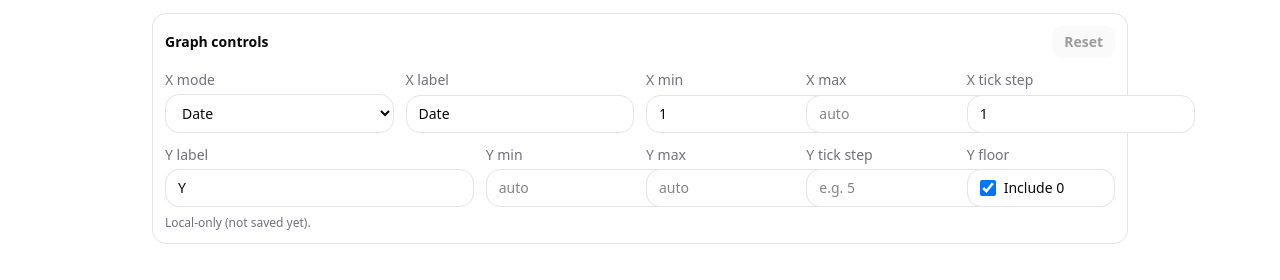
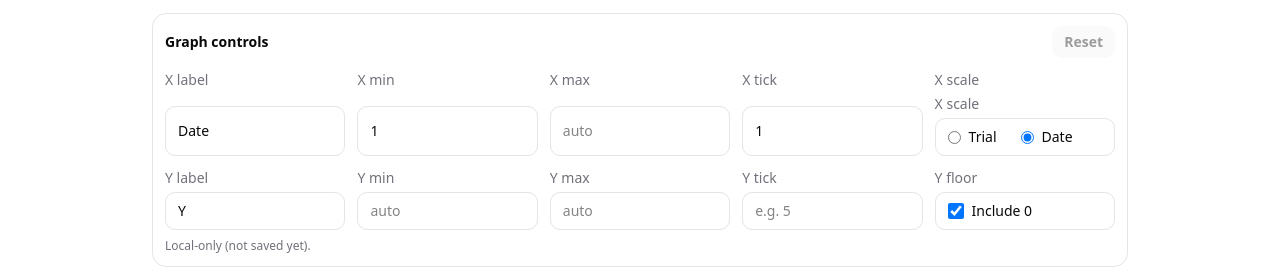
Before and after one commit to keashaborn/verbalsage-chat_v2, a Next.js app: page /developer/sslg in a window 1280 px wide. Shown: the part 292-572 px from the top of the page. Built offline with nearby package versions, Linux system fonts and the light colour scheme; no server answers.

Commit message:
auto: snapshot 2026-01-16T00:07:02Z

```diff
--- a/components/sslg/SSLGPanel.tsx
+++ b/components/sslg/SSLGPanel.tsx
@@ -545,34 +545,34 @@ export default function SSLGPanel({
             </button>
           </div>
 
+          {/* unified control styling */}
+          {(() => {
+            const inputCls = "w-full rounded-lg border bg-background px-3 py-2 text-sm";
+            const selectCls = inputCls;
+            const checkboxWrapCls = "flex items-center gap-2 rounded-lg border bg-background px-3 py-2";
+            const subHelpCls = "text-xs text-muted-foreground";
+            const labelCls = "grid gap-1 text-sm";
+            const labelTextCls = "text-muted-foreground";
+
+            return (
+              <>
                 {/* X */}
-          <div className="mt-3 grid gap-3 md:grid-cols-12">
-            <label className="md:col-span-3 grid gap-1 text-sm">
-              <span className="text-muted-foreground">X mode</span>
-              <select
-                className="rounded-xl border bg-background px-3 py-2 text-sm"
-                value={xMode}
-                onChange={(e) => setXMode(e.target.value as any)}
-              >
-                <option value="date">Date</option>
-                <option value="trial">Trial</option>
-              </select>
-            </label>
+                <div className="mt-3 grid gap-3 md:grid-cols-5">
 
-            <label className="md:col-span-3 grid gap-1 text-sm">
-              <span className="text-muted-foreground">X label</span>
+                  <label className={labelCls}>
+                    <span className={labelTextCls}>X label</span>
                     <input
-                className="rounded-xl border bg-background px-3 py-2 text-sm"
+                      className={inputCls}
                       value={xLabelOverride}
                       onChange={(e) => setXLabelOverride(e.target.value)}
                       placeholder={labelPack.xLabel}
                     />
                   </label>
 
-            <label className="md:col-span-2 grid gap-1 text-sm">
-              <span className="text-muted-foreground">X min</span>
+                  <label className={labelCls}>
+                    <span className={labelTextCls}>X min</span>
                     <input
-                className="rounded-xl border bg-background px-3 py-2 text-sm"
+                      className={inputCls}
                       value={xMinOverride}
                       onChange={(e) => setXMinOverride(e.target.value)}
                       placeholder="1"
@@ -580,10 +580,10 @@ export default function SSLGPanel({
                     />
                   </label>
 
-            <label className="md:col-span-2 grid gap-1 text-sm">
-              <span className="text-muted-foreground">X max</span>
+                  <label className={labelCls}>
+                    <span className={labelTextCls}>X max</span>
                     <input
-                className="rounded-xl border bg-background px-3 py-2 text-sm"
+                      className={inputCls}
                       value={xMaxOverride}
                       onChange={(e) => setXMaxOverride(e.target.value)}
                       placeholder="auto"
@@ -591,56 +591,87 @@ export default function SSLGPanel({
                     />
                   </label>
 
-            <label className="md:col-span-2 grid gap-1 text-sm">
-              <span className="text-muted-foreground">X tick step</span>
+                  <label className={labelCls}>
+                    <span className={labelTextCls}>X tick</span>
                     <input
-                className="rounded-xl border bg-background px-3 py-2 text-sm"
+                      className={inputCls}
                       value={xTickStepOverride}
                       onChange={(e) => setXTickStepOverride(e.target.value)}
                       placeholder="1"
                       inputMode="decimal"
                     />
                   </label>
+
+                  <label className={labelCls}>
+                    <span className={labelTextCls}>X scale</span>
+                    <div className={labelCls}>
+                      <span className={labelTextCls}>X scale</span>
+                      <div className={checkboxWrapCls}>
+                        <label className="flex items-center gap-2">
+                          <input
+                            type="radio"
+                            name="xmode"
+                            value="trial"
+                            checked={xMode === "trial"}
+                            onChange={() => setXMode("trial")}
+                          />
+                          <span>Trial</span>
+                        </label>
+                        <label className="ml-4 flex items-center gap-2">
+                          <input
+                            type="radio"
+                            name="xmode"
+                            value="date"
+                            checked={xMode === "date"}
+                            onChange={() => setXMode("date")}
+                          />
+                          <span>Date</span>
+                        </label>
+                      </div>
+                    </div>
+                  </label>
                 </div>
 
                 {/* Y */}
-          <div className="mt-3 grid gap-3 md:grid-cols-12">
-            <label className="md:col-span-4 grid gap-1 text-sm">
-              <span className="text-muted-foreground">Y label</span>
+                <div className="mt-3 grid gap-3 md:grid-cols-5">
+                  <label className={labelCls}>
+                    <span className={labelTextCls}>Y label</span>
                     <input
-                className="rounded-xl border bg-background px-3 py-2 text-sm"
+                      className={inputCls}
                       value={yLabelOverride}
                       onChange={(e) => setYLabelOverride(e.target.value)}
                       placeholder={labelPack.yLabelWithUnit}
                     />
                   </label>
 
-            <label className="md:col-span-2 grid gap-1 text-sm">
-              <span className="text-muted-foreground">Y min</span>
+                  <label className={labelCls}>
+                    <span className={labelTextCls}>Y min</span>
                     <input
-                className="rounded-xl border bg-background px-3 py-2 text-sm"
-                type="number"
+                      className={inputCls}
+                      type="no type"
                       value={yMinOverride}
                       onChange={(e) => setYMinOverride(e.target.value)}
                       placeholder="auto"
+                      inputMode="decimal"
                     />
                   </label>
 
-            <label className="md:col-span-2 grid gap-1 text-sm">
-              <span className="text-muted-foreground">Y max</span>
+                  <label className={labelCls}>
+                    <span className={labelTextCls}>Y max</span>
                     <input
-                className="rounded-xl border bg-background px-3 py-2 text-sm"
-                type="number"
+                      className={inputCls}
+                      type="no type"
                       value={yMaxOverride}
                       onChange={(e) => setYMaxOverride(e.target.value)}
                       placeholder="auto"
+                      inputMode="decimal"
                     />
                   </label>
 
-            <label className="md:col-span-2 grid gap-1 text-sm">
-              <span className="text-muted-foreground">Y tick step</span>
+                  <label className={labelCls}>
+                    <span className={labelTextCls}>Y tick</span>
                     <input
-                className="rounded-xl border bg-background px-3 py-2 text-sm"
+                      className={inputCls}
                       value={yTickStepOverride}
                       onChange={(e) => setYTickStepOverride(e.target.value)}
                       placeholder="e.g. 5"
@@ -648,9 +679,9 @@ export default function SSLGPanel({
                     />
                   </label>
 
-            <div className="md:col-span-2 grid gap-1 text-sm">
-              <span className="text-muted-foreground">Y floor</span>
-              <label className="flex items-center gap-2 rounded-xl border bg-background px-3 py-2">
+                  <div className={labelCls}>
+                    <span className={labelTextCls}>Y floor</span>
+                    <label className={checkboxWrapCls}>
                       <input
                         className="h-4 w-4"
                         type="checkbox"
@@ -658,19 +689,17 @@ export default function SSLGPanel({
                         onChange={(e) => setIncludeZeroOverride(e.target.checked)}
                         disabled={yMinIsSet}
                       />
-                <span className={yMinIsSet ? "text-muted-foreground" : ""} title="If Y min is auto, clamp the Y-axis floor to 0">
+                      <span className={yMinIsSet ? labelTextCls : ""} title="If Y min is auto, clamp the Y-axis floor to 0">
                         Include 0
                       </span>
                     </label>
 
-              {yMinIsSet ? (
-                <div className="text-xs text-muted-foreground">
-                  Ignored when Y min is set.
-                </div>
-              ) : null}
+                    {yMinIsSet ? <div className={subHelpCls}>Ignored when Y min is set.</div> : null}
                   </div>
                 </div>
-
+              </>
+            );
+          })()}
           <div className="mt-2 text-xs text-muted-foreground">Local-only (not saved yet).</div>
         </div>
       </div>
```
Lines whose indentation alone changed are shown as unchanged.
